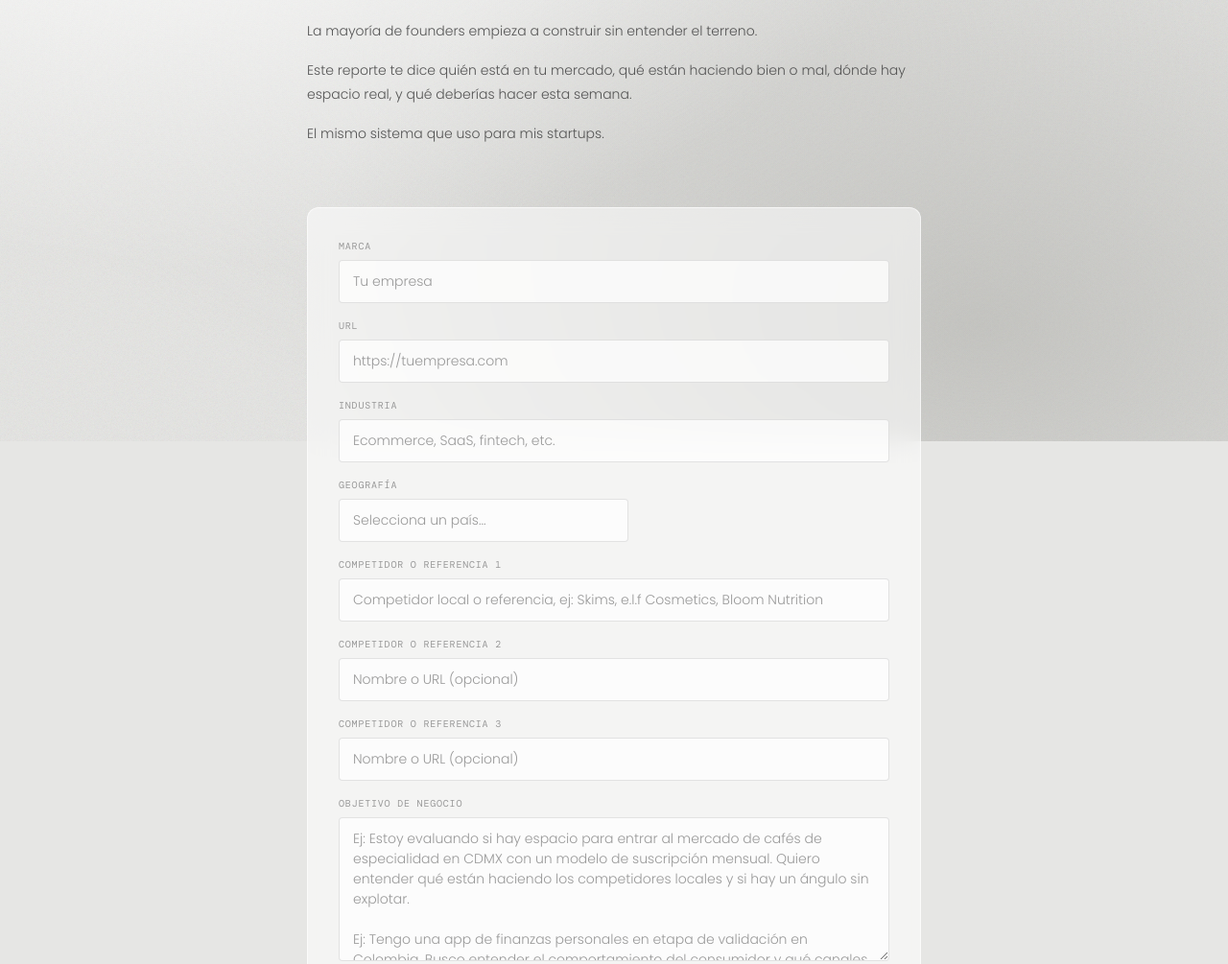
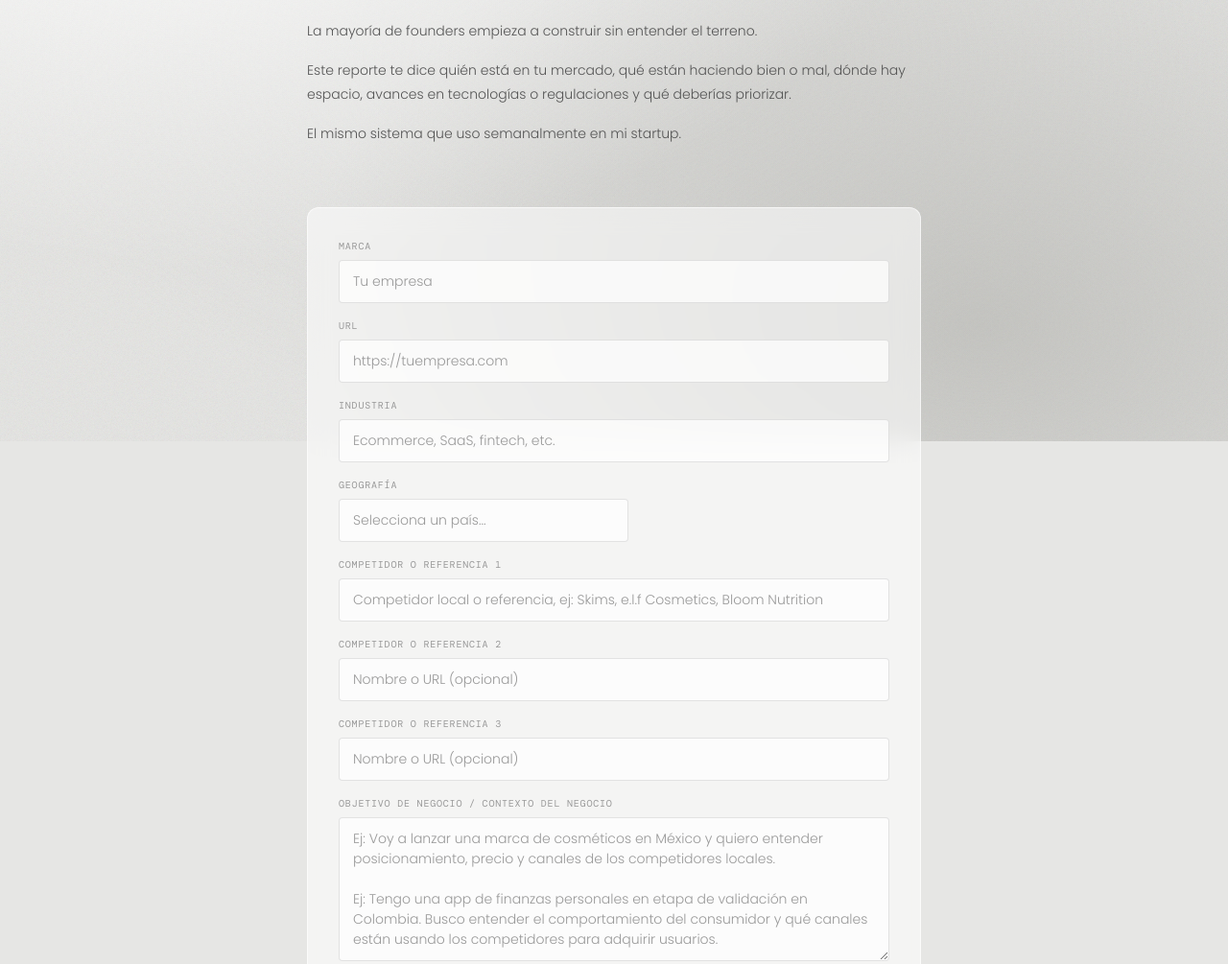
Before and after one commit to erivasf/buildingwitheli, a website: page market/index.html in a window 1280 px wide. Shown: the part 340-1345 px from the top of the page at 96% size. Drawn offline with nearby package versions, Linux system fonts and the light colour scheme; a web font is replaced by a local one.

Commit message:
feat(market): tighten copy, real-case cosmetics placeholder, label adds Contexto del negocio

```diff
--- a/market/index.html
+++ b/market/index.html
@@ -429,8 +429,8 @@ footer {
     <p class="market-sub">Inteligencia de mercado real. En minutos. Gratis.</p>
     <div class="market-body">
       <p>La mayoría de founders empieza a construir sin entender el terreno.</p>
-      <p>Este reporte te dice quién está en tu mercado, qué están haciendo bien o mal, dónde hay espacio real, y qué deberías hacer esta semana.</p>
-      <p>El mismo sistema que uso para mis startups.</p>
+      <p>Este reporte te dice quién está en tu mercado, qué están haciendo bien o mal, dónde hay espacio, avances en tecnologías o regulaciones y qué deberías priorizar.</p>
+      <p>El mismo sistema que uso semanalmente en mi startup.</p>
     </div>
   </section>
 
@@ -470,8 +470,8 @@ footer {
         <input type="text" id="comp3" name="comp3" placeholder="Nombre o URL (opcional)">
       </div>
       <div class="field">
-        <label for="objetivo">Objetivo de negocio</label>
-        <textarea id="objetivo" name="objetivo" required rows="6" placeholder="Ej: Estoy evaluando si hay espacio para entrar al mercado de cafés de especialidad en CDMX con un modelo de suscripción mensual. Quiero entender qué están haciendo los competidores locales y si hay un ángulo sin explotar.
+        <label for="objetivo">Objetivo de negocio / Contexto del negocio</label>
+        <textarea id="objetivo" name="objetivo" required rows="6" placeholder="Ej: Voy a lanzar una marca de cosméticos en México y quiero entender posicionamiento, precio y canales de los competidores locales.
 
 Ej: Tengo una app de finanzas personales en etapa de validación en Colombia. Busco entender el comportamiento del consumidor y qué canales están usando los competidores para adquirir usuarios."></textarea>
       </div>
```
